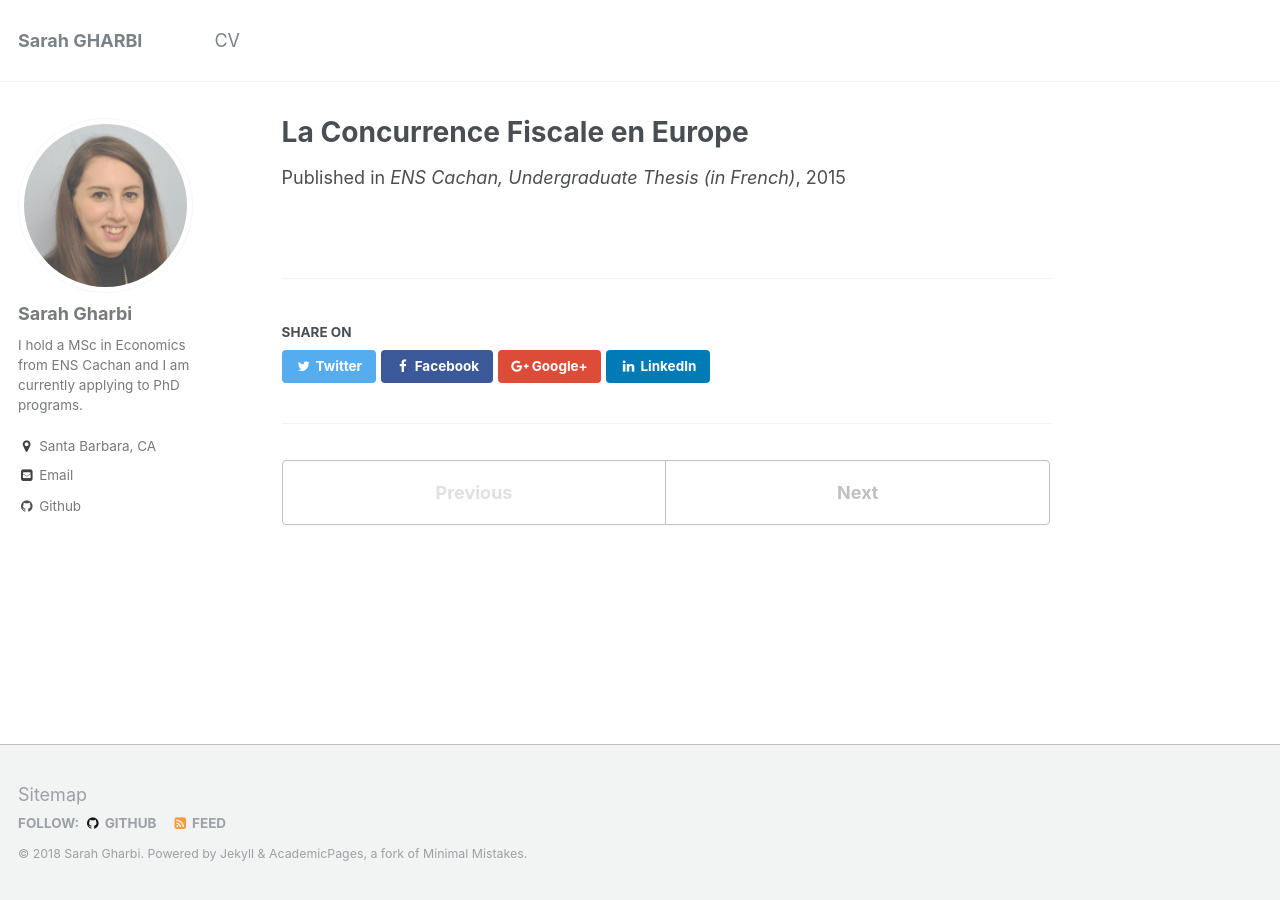
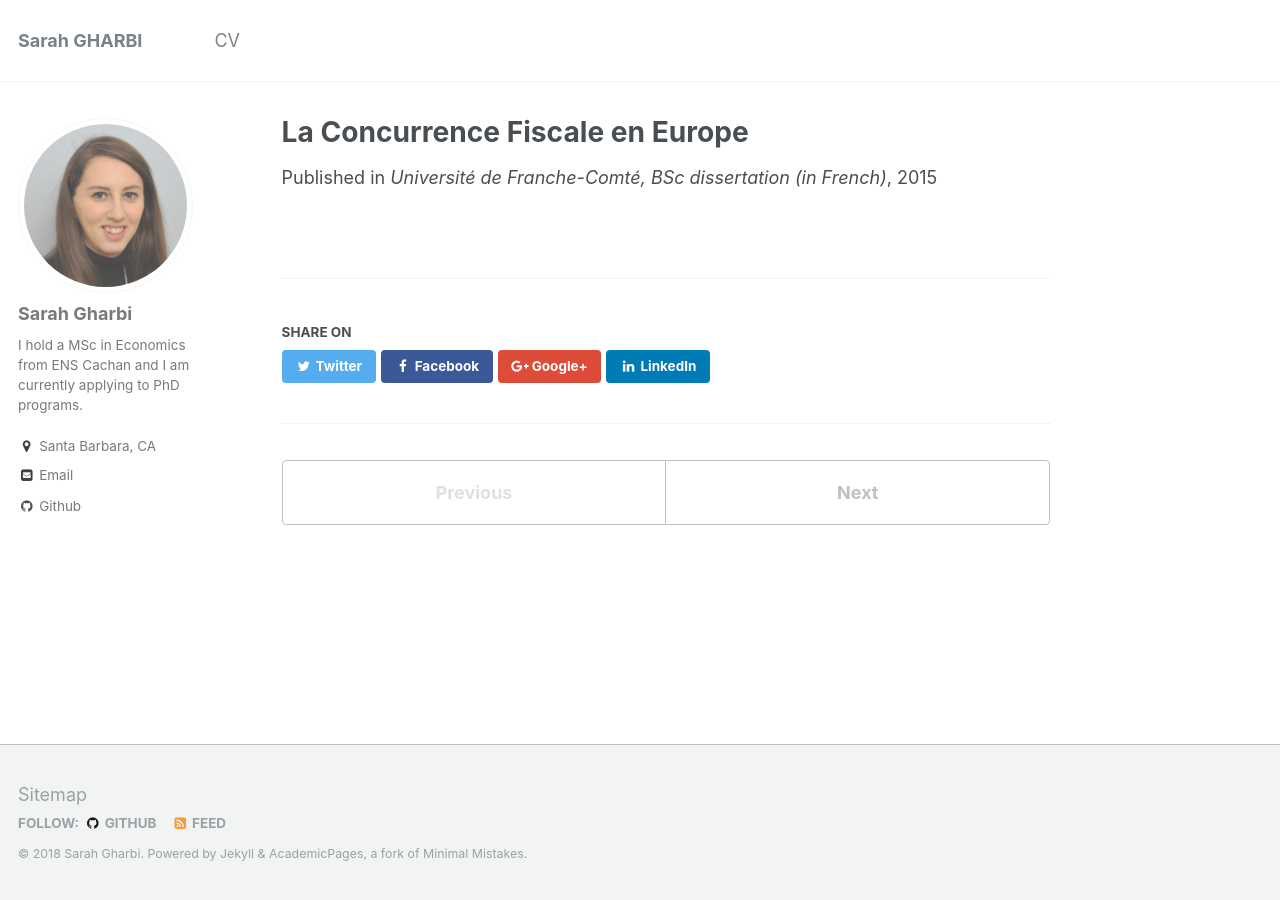
Before and after one commit to sarahgharbi/sarahgharbi.github.io, a Jekyll site: the page built from _publications/2015-06-01-memoire_3a.md, in a window 1280 px wide. Built offline with Jekyll 4.4.1, drawn with Linux system fonts in a browser that asks for light colours.

Commit message:
Update 2015-06-01-memoire_3a.md

```diff
--- a/_publications/2015-06-01-memoire_3a.md
+++ b/_publications/2015-06-01-memoire_3a.md
@@ -4,6 +4,6 @@ collection: publications
 permalink: /publication/2015-06-01-memoire_3a
 excerpt: 'TODO: write something in _publications'
 date: 2015-06-01
-venue: 'ENS Cachan, Undergraduate Thesis (in French)'
+venue: 'Université de Franche-Comté, BSc dissertation (in French)'
 paperurl: '/files/sarah_gharbi_memoire_3a.pdf'
 ---
```
